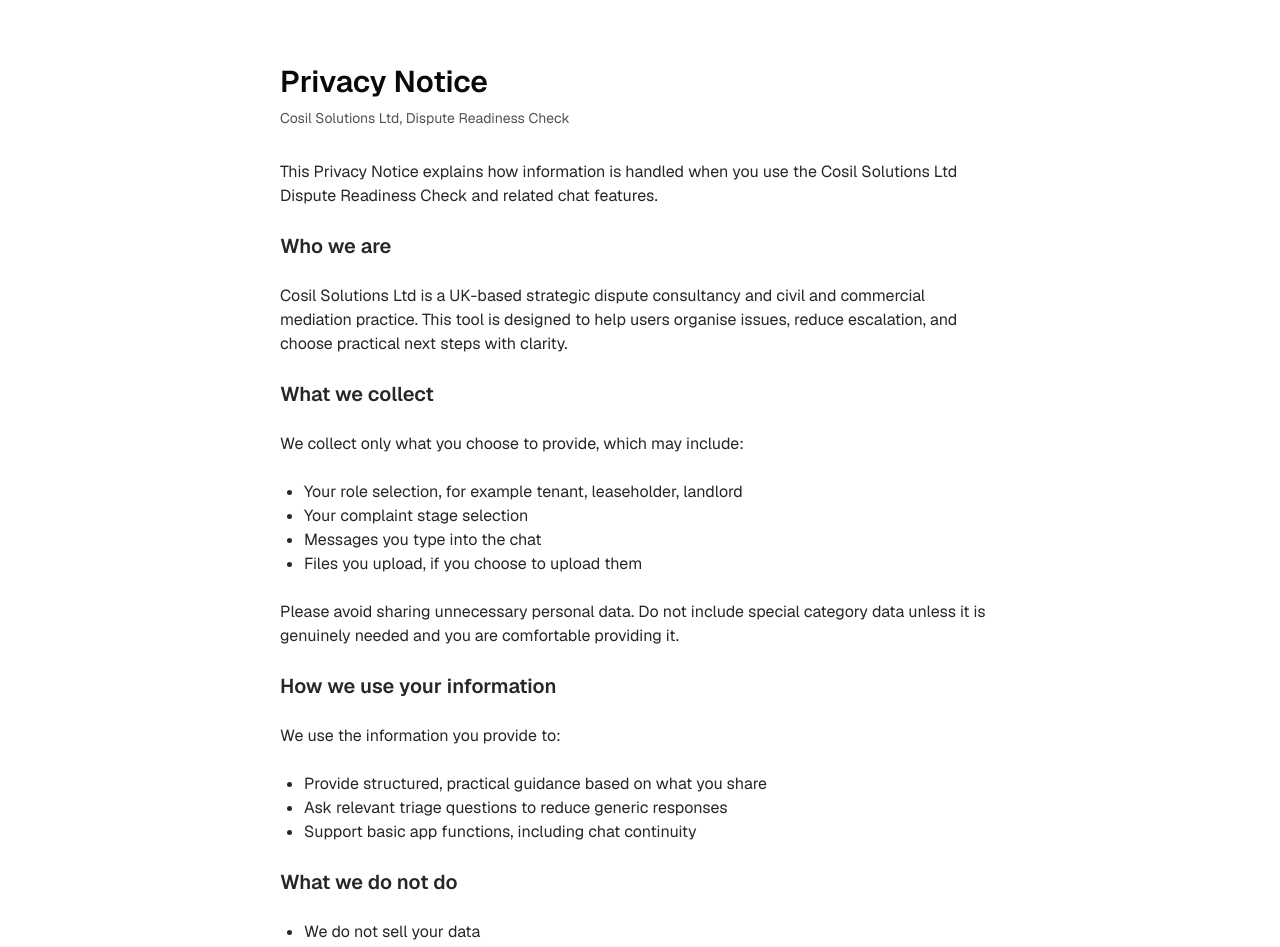
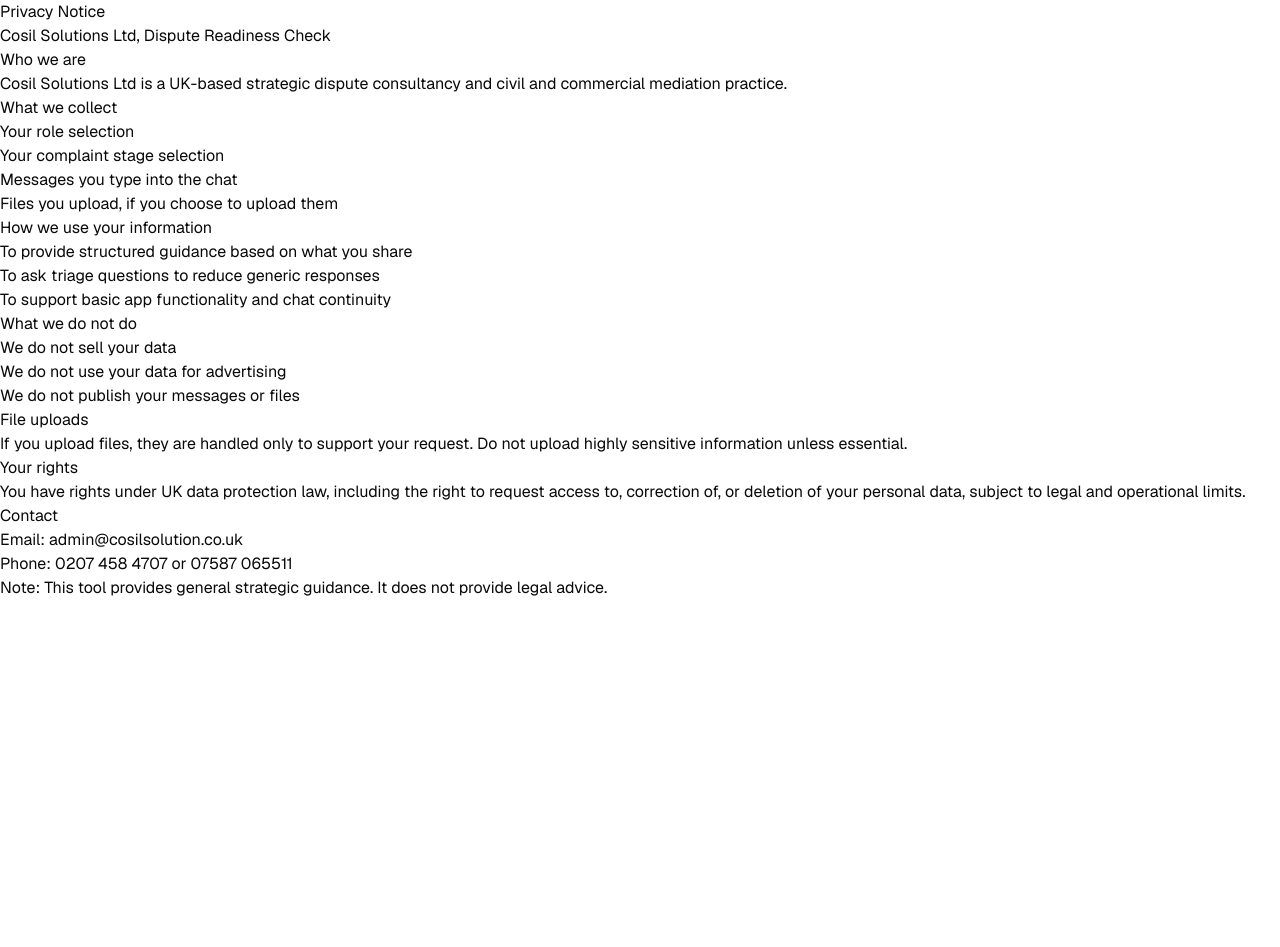
Before and after one commit to Insleye/cosil-dispute-readiness, a Next.js app: page /app/privacy in a window 1280 px wide. Shown: the top 947 px of the page. After the commit the page ends 800 px from the top, so only its background shows below. Built offline with nearby package versions, Linux system fonts and the light colour scheme.

Commit message:
Update page.tsx

```diff
--- a/app/app/privacy/page.tsx
+++ b/app/app/privacy/page.tsx
@@ -1,91 +1,62 @@
-export default function PrivacyPage() {
+export const metadata = {
+  title: "Privacy Notice | Cosil Solutions Ltd",
+};
+
+export default function Page() {
   return (
-    <main className="mx-auto max-w-3xl px-6 py-16">
-      <h1 className="mb-2 text-3xl font-semibold">Privacy Notice</h1>
-      <p className="mb-8 text-sm text-zinc-600">
-        Cosil Solutions Ltd, Dispute Readiness Check
+    <main>
+      <h1>Privacy Notice</h1>
+      <p>Cosil Solutions Ltd, Dispute Readiness Check</p>
+
+      <h2>Who we are</h2>
+      <p>
+        Cosil Solutions Ltd is a UK-based strategic dispute consultancy and civil
+        and commercial mediation practice.
       </p>
 
-      <section className="space-y-6 text-zinc-800">
-        <p>
-          This Privacy Notice explains how information is handled when you use
-          the Cosil Solutions Ltd Dispute Readiness Check and related chat
-          features.
-        </p>
-
-        <h2 className="text-xl font-semibold">Who we are</h2>
-        <p>
-          Cosil Solutions Ltd is a UK-based strategic dispute consultancy and
-          civil and commercial mediation practice. This tool is designed to help
-          users organise issues, reduce escalation, and choose practical next
-          steps with clarity.
-        </p>
-
-        <h2 className="text-xl font-semibold">What we collect</h2>
-        <p>We collect only what you choose to provide, which may include:</p>
-        <ul className="list-disc pl-6">
-          <li>Your role selection, for example tenant, leaseholder, landlord</li>
+      <h2>What we collect</h2>
+      <ul>
+        <li>Your role selection</li>
         <li>Your complaint stage selection</li>
         <li>Messages you type into the chat</li>
         <li>Files you upload, if you choose to upload them</li>
       </ul>
-        <p>
-          Please avoid sharing unnecessary personal data. Do not include special
-          category data unless it is genuinely needed and you are comfortable
-          providing it.
-        </p>
 
-        <h2 className="text-xl font-semibold">How we use your information</h2>
-        <p>We use the information you provide to:</p>
-        <ul className="list-disc pl-6">
-          <li>Provide structured, practical guidance based on what you share</li>
-          <li>Ask relevant triage questions to reduce generic responses</li>
-          <li>Support basic app functions, including chat continuity</li>
+      <h2>How we use your information</h2>
+      <ul>
+        <li>To provide structured guidance based on what you share</li>
+        <li>To ask triage questions to reduce generic responses</li>
+        <li>To support basic app functionality and chat continuity</li>
       </ul>
 
-        <h2 className="text-xl font-semibold">What we do not do</h2>
-        <ul className="list-disc pl-6">
+      <h2>What we do not do</h2>
+      <ul>
         <li>We do not sell your data</li>
         <li>We do not use your data for advertising</li>
         <li>We do not publish your messages or files</li>
       </ul>
 
-        <h2 className="text-xl font-semibold">Storage and access</h2>
+      <h2>File uploads</h2>
       <p>
-          Messages and uploaded files may be stored securely so the tool can
-          operate properly. Access is restricted. We keep information only for
-          as long as it is needed for operational, security, or legal purposes.
+        If you upload files, they are handled only to support your request. Do
+        not upload highly sensitive information unless essential.
       </p>
 
-        <h2 className="text-xl font-semibold">File uploads</h2>
-        <p>
-          If you upload files, they are handled only to support your request.
-          Do not upload documents containing highly sensitive information unless
-          it is essential.
-        </p>
-
-        <h2 className="text-xl font-semibold">Your rights</h2>
+      <h2>Your rights</h2>
       <p>
         You have rights under UK data protection law, including the right to
         request access to, correction of, or deletion of your personal data,
         subject to legal and operational limits.
       </p>
 
-        <h2 className="text-xl font-semibold">Contact</h2>
+      <h2>Contact</h2>
+      <p>Email: admin@cosilsolution.co.uk</p>
+      <p>Phone: 0207 458 4707 or 07587 065511</p>
+
       <p>
-          If you have questions about this Privacy Notice or how this tool
-          handles information, contact Cosil Solutions Ltd:
+        Note: This tool provides general strategic guidance. It does not provide
+        legal advice.
       </p>
-        <ul className="list-disc pl-6">
-          <li>Email: admin@cosilsolution.co.uk</li>
-          <li>Phone: 0207 458 4707 or 07587 065511</li>
-        </ul>
-
-        <p className="pt-6 text-sm text-zinc-600">
-          Note: This tool provides general strategic guidance. It does not
-          provide legal advice.
-        </p>
-      </section>
     </main>
   );
 }
```
Lines whose indentation alone changed are shown as unchanged.
